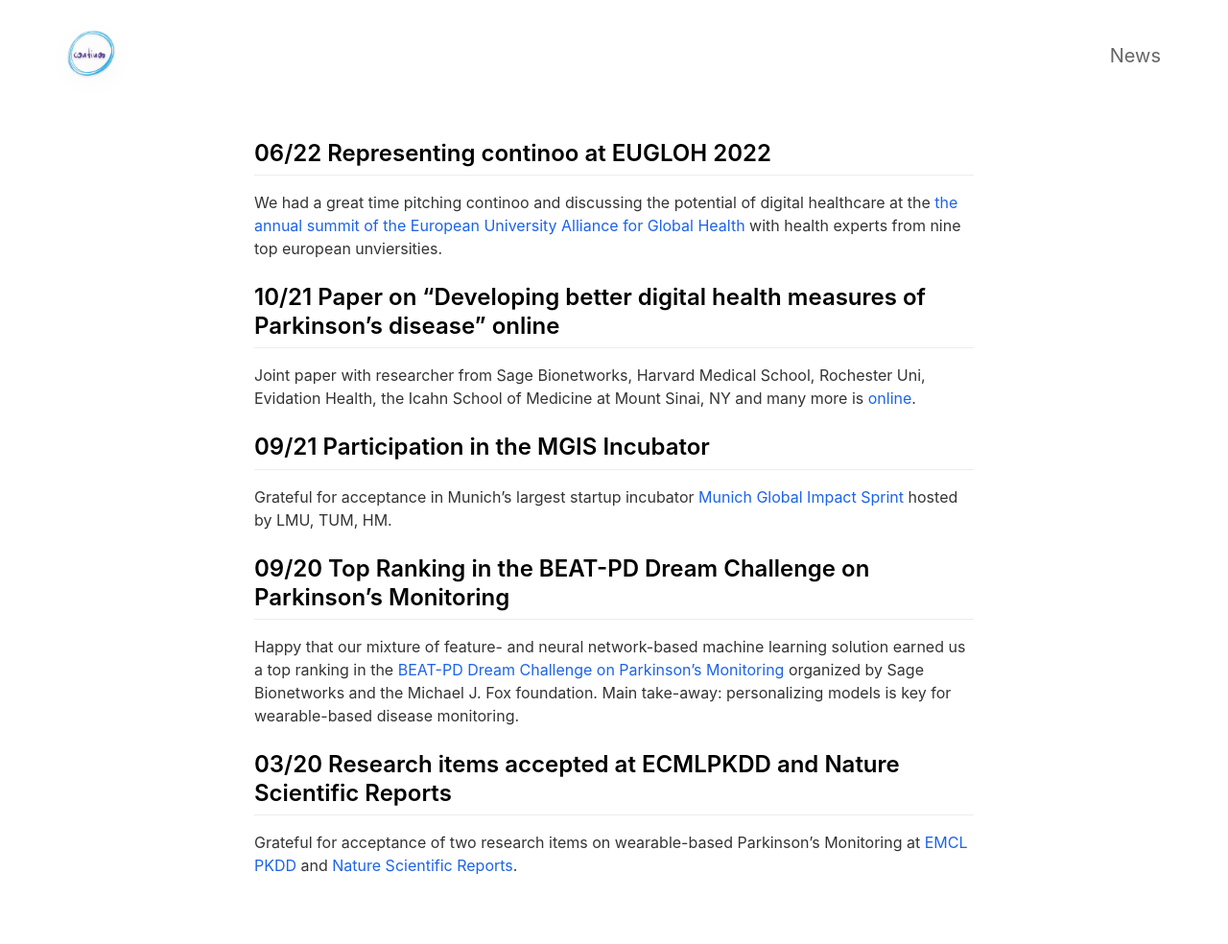
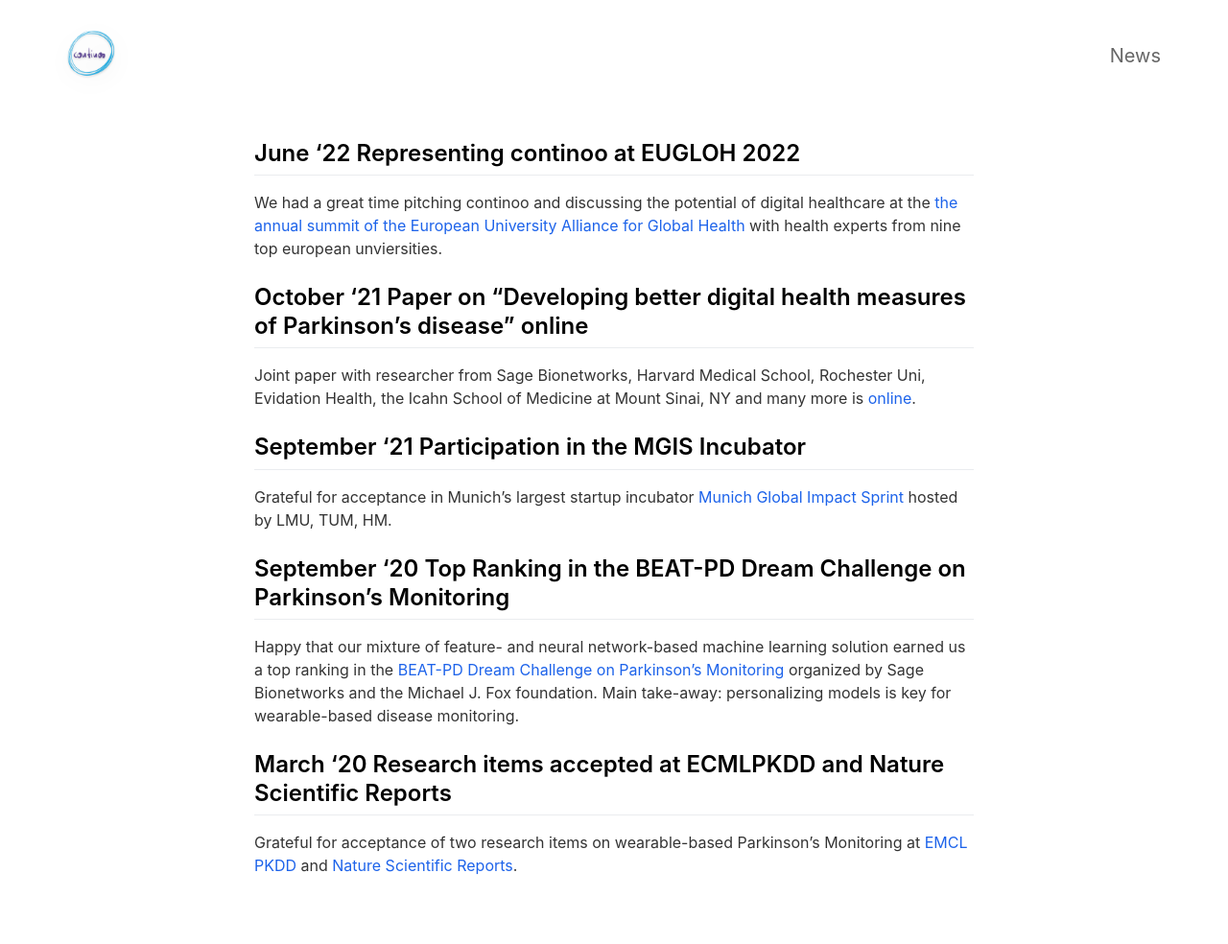
Before and after one commit to continoo-old/continoo-landing, a Jekyll site: the page built from _pages/news.md, in a window 1280 px wide. Shown: the whole page at 96% size. Built offline with Jekyll 4.4.1, drawn with Linux system fonts in a browser that asks for light colours; nearby versions of some CDN libraries.

Commit message:
dates news

```diff
--- a/_pages/news.md
+++ b/_pages/news.md
@@ -4,22 +4,22 @@ title: News
 include_in_header: true
 ---
 
-## 06/22 Representing continoo at EUGLOH 2022
+## June '22 Representing continoo at EUGLOH 2022
 
 We had a great time pitching continoo and discussing the potential of digital healthcare at the [the annual summit of the European University Alliance for Global Health](https://eugloh2022.universite-paris-saclay.fr/en/home/) with health experts from nine top european unviersities.
 
-## 10/21 Paper on "Developing better digital health measures of Parkinson’s disease" online
+## October '21 Paper on "Developing better digital health measures of Parkinson’s disease" online
 
 Joint paper with researcher from Sage Bionetworks, Harvard Medical School, Rochester Uni, Evidation Health, the Icahn School of Medicine at Mount Sinai, NY and many more is [online](https://www.medrxiv.org/content/10.1101/2021.10.20.21265298v1).
 
-## 09/21 Participation in the MGIS Incubator
+## September '21 Participation in the MGIS Incubator
 
 Grateful for acceptance in Munich's largest startup incubator [Munich Global Impact Sprint](https://www.must-munich.com/munichs-universities-join-forces-to-create-impact-on-a-global-scale-mgi-contract-awarded/) hosted by LMU, TUM, HM.
 
-## 09/20 Top Ranking in the BEAT-PD Dream Challenge on Parkinson's Monitoring
+## September '20 Top Ranking in the BEAT-PD Dream Challenge on Parkinson's Monitoring
 
 Happy that our mixture of feature- and neural network-based machine learning solution earned us a top ranking in the [BEAT-PD Dream Challenge on Parkinson's Monitoring](https://www.synapse.org/#!Synapse:syn20825169/wiki/596118) organized by Sage Bionetworks and the Michael J. Fox foundation. Main take-away: personalizing models is key for wearable-based disease monitoring.
 
-## 03/20 Research items accepted at ECMLPKDD and Nature Scientific Reports
+## March '20 Research items accepted at ECMLPKDD and Nature Scientific Reports
 
 Grateful for acceptance of two research items on wearable-based Parkinson's Monitoring at [EMCL PKDD](https://link.springer.com/chapter/10.1007/978-3-030-46133-1_24) and [Nature Scientific Reports](https://www.nature.com/articles/s41598-020-61789-3).
```
